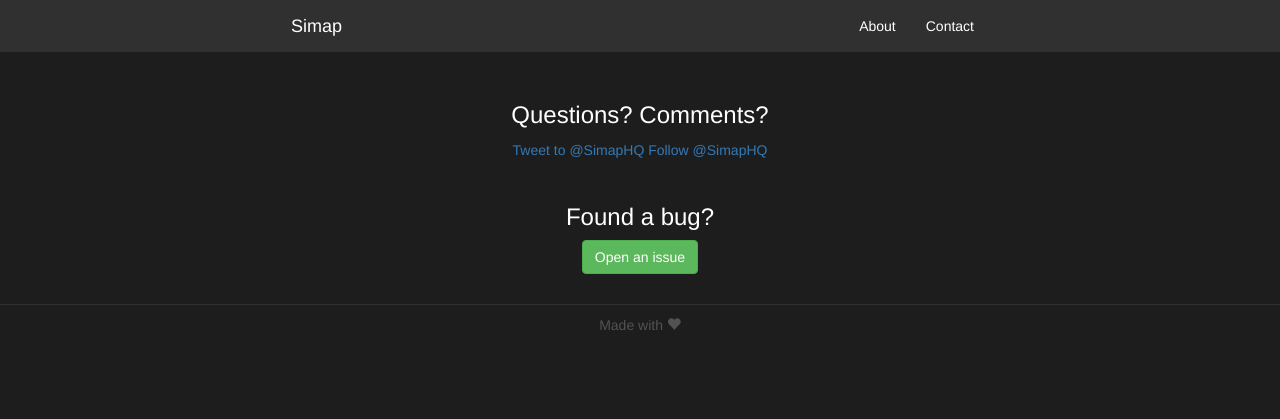
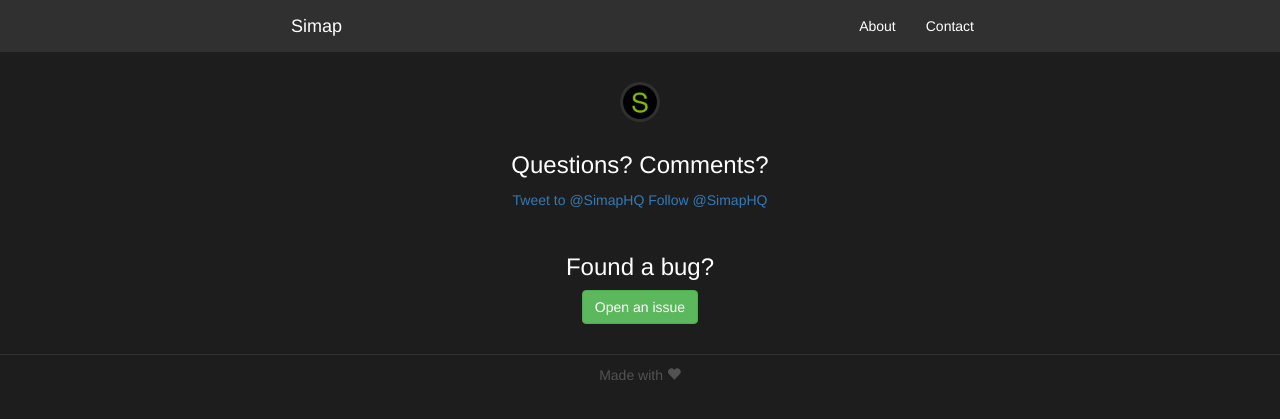
Before and after one commit to SimapHQ/SimapHQ.github.io, a Jekyll site: the page built from contact.html, in a window 1280 px wide. Shown: the top 419 px of the page. Built offline with Jekyll 4.4.1, drawn with Linux system fonts in a browser that asks for light colours; nearby versions of some CDN libraries; Markdown is read by kramdown in place of the engine named in the settings; comment, search, counter and statistics services are not loaded.

Commit message:
Added logo.

```diff
--- a/_includes/header.html
+++ b/_includes/header.html
@@ -40,7 +40,7 @@
                   <span class="icon-bar"></span>
                   <span class="icon-bar"></span>
                 </button>
-                <a class="navbar-brand" href="/" analytics-on="click" analytics-event="Simap" analytics-category="Navigation">Simap</a>
+                <a class="navbar-brand" href="/">Simap</a>
               </div>
 
               <!-- Collect the nav links, forms, and other content for toggling -->
--- a/_layouts/default.html
+++ b/_layouts/default.html
@@ -1,4 +1,7 @@
 {% include header.html %}
+<p class="logo-container">
+  <img src="/assets/img/logo.png"/>
+</p>
 <div class="content clearfix">
     {{ content }}
 </div>
--- a/assets/css/styles.scss
+++ b/assets/css/styles.scss
@@ -40,6 +40,10 @@ label {
   font-weight: inherit;
 }
 
+img {
+  max-width: 40px
+}
+
 .container {
   width: 100%;
   padding: 0;
@@ -72,6 +76,10 @@ label {
       color: $default-hover-color;
     }
   }
+}
+
+.logo-container {
+  text-align: center;
 }
 
 .content {
--- a/contact.html
+++ b/contact.html
@@ -13,7 +13,7 @@ title: Simap - Contact
   <div class="spacer"></div>
   <h3>Found a bug?</h3>
   <p>
-    <a href="https://github.com/SimapHQ/simaphq.github.io/issues/new">
+    <a href="https://github.com/SimapHQ/simaphq.github.io/issues/new" target="_blank">
       <button class="btn btn-success">Open an issue</button>
     </a>
   </p>
```
Also changed, not shown: assets/img/logo.png (added).
